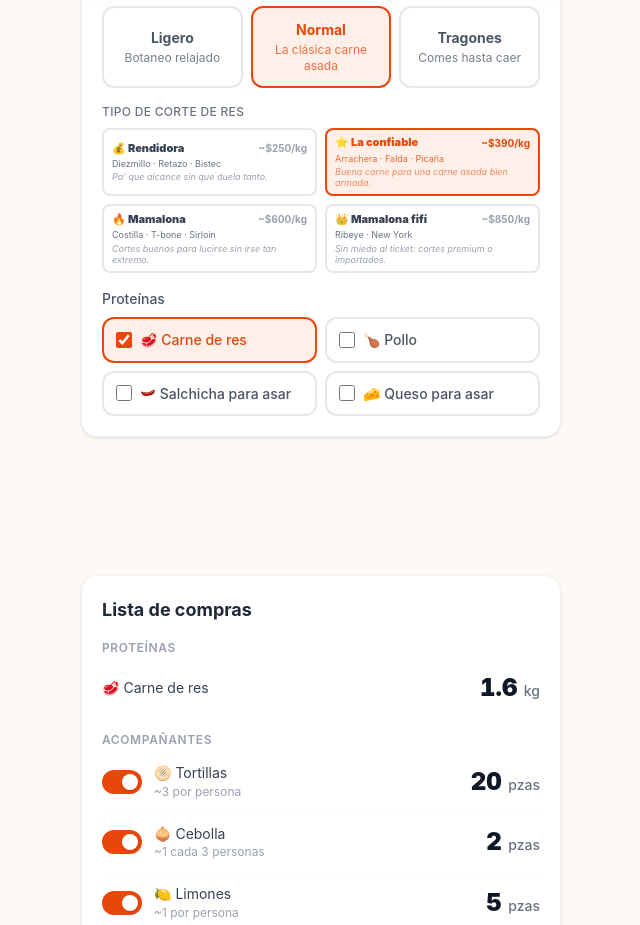
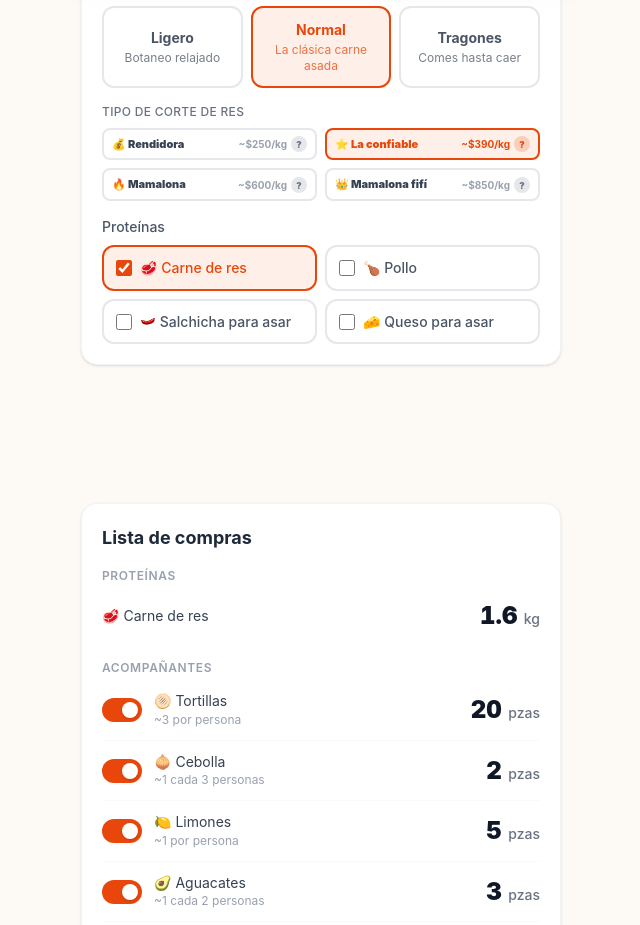
Before and after one commit to jndggonzalez1/calcuasada, a Next.js app: page / in a window 1280 px wide. Shown: the part 840-1765 px from the top of the page, without its empty margins (319-959 px from the left). Built offline with nearby package versions, Linux system fonts and the light colour scheme.

Commit message:
Tiers de res: detalles ocultos por default, botón ? los despliega por tarjeta

```diff
--- a/app/components/Calculadora.tsx
+++ b/app/components/Calculadora.tsx
@@ -171,6 +171,7 @@ export default function Calculadora({
 
   // Tier de res
   const [tierRes, setTierRes] = useState<TierResId>("confiable");
+  const [tierDetail, setTierDetail] = useState<string | null>(null);
 
   const handleTierRes = (id: TierResId) => {
     setTierRes(id);
@@ -535,31 +536,52 @@ export default function Calculadora({
             <div className="grid grid-cols-2 gap-2">
               {TIERS_RES.map(tier => {
                 const selected = tierRes === tier.id;
+                const open = tierDetail === tier.id;
                 return (
-                  <button
+                  <div
                     key={tier.id}
-                    onClick={() => handleTierRes(tier.id)}
-                    className={`text-left rounded-lg border-2 px-2 py-1.5 transition-all ${
-                      selected
-                        ? "border-brasa bg-brasa-light"
-                        : "border-gray-200 hover:border-brasa/40 bg-white"
+                    className={`rounded-lg border-2 transition-all ${
+                      selected ? "border-brasa bg-brasa-light" : "border-gray-200 bg-white"
                     }`}
                   >
-                    <div className="flex items-center justify-between gap-1 mb-0.5">
+                    <button
+                      onClick={() => handleTierRes(tier.id)}
+                      className="w-full text-left px-2 py-1.5"
+                    >
+                      <div className="flex items-center justify-between gap-1">
                         <span className={`font-black leading-tight ${selected ? "text-brasa" : "text-gray-700"}`} style={{ fontSize: "11px" }}>
                           {tier.emoji} {tier.label}
                         </span>
-                      <span className={`font-bold shrink-0 ${selected ? "text-brasa" : "text-gray-400"}`} style={{ fontSize: "10px" }}>
+                        <div className="flex items-center gap-1 shrink-0">
+                          <span className={`font-bold ${selected ? "text-brasa" : "text-gray-400"}`} style={{ fontSize: "10px" }}>
                             ~${tier.precioKg}/kg
                           </span>
+                          <button
+                            onClick={e => { e.stopPropagation(); setTierDetail(open ? null : tier.id); }}
+                            className={`w-4 h-4 rounded-full flex items-center justify-center transition-colors ${
+                              open
+                                ? selected ? "bg-brasa text-white" : "bg-gray-400 text-white"
+                                : selected ? "bg-brasa/20 text-brasa" : "bg-gray-200 text-gray-500"
+                            }`}
+                            style={{ fontSize: "9px", fontWeight: 900, lineHeight: 1 }}
+                            aria-label="Ver detalles"
+                          >
+                            {open ? "✕" : "?"}
+                          </button>
                         </div>
-                    <div className={`leading-tight mb-0.5 ${selected ? "text-brasa/80" : "text-gray-500"}`} style={{ fontSize: "9px" }}>
+                      </div>
+                    </button>
+                    {open && (
+                      <div className={`px-2 pb-1.5 border-t ${selected ? "border-brasa/20" : "border-gray-100"}`}>
+                        <div className={`leading-tight mt-1 mb-0.5 ${selected ? "text-brasa/80" : "text-gray-500"}`} style={{ fontSize: "9px" }}>
                           {tier.cortes.join(" · ")}
                         </div>
                         <div className={`leading-tight italic ${selected ? "text-brasa/60" : "text-gray-400"}`} style={{ fontSize: "9px" }}>
                           {tier.desc}
                         </div>
-                  </button>
+                      </div>
+                    )}
+                  </div>
                 );
               })}
             </div>
```
Lines whose indentation alone changed are shown as unchanged.
